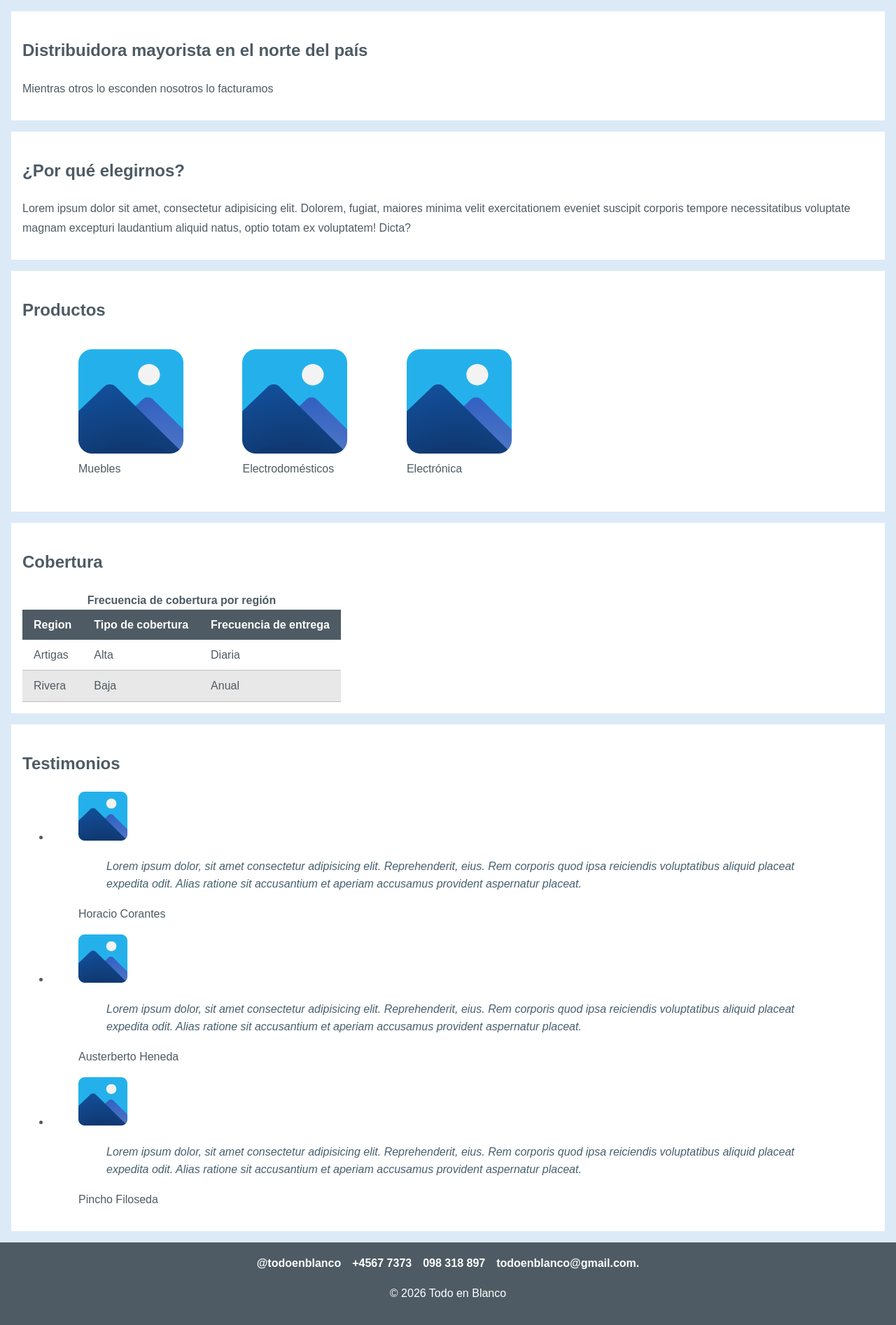
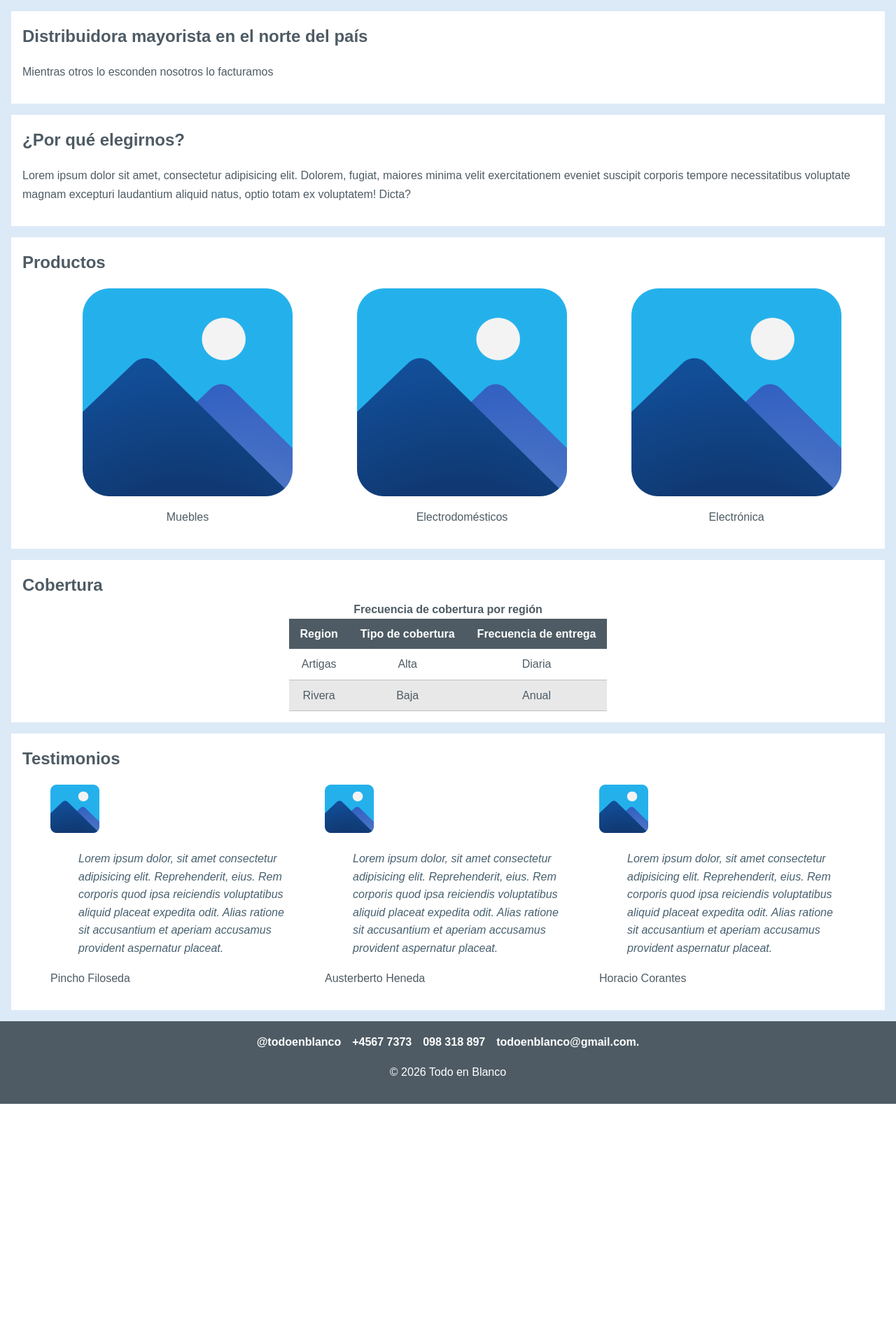
Before and after one commit to sideW-Nico/sistema-elvis-tek, a PHP site: page / in a window 1280 px wide. Shown: the part 56-1949 px from the top of the page at 70% size. After the commit the page ends 1633 px from the top, so only its background shows below. Run offline with PHP 8.4, Linux system fonts and the light colour scheme.

Commit message:
style: Estilizando el index

```diff
--- a/proyecto/assets/css/paginaInicio.css
+++ b/proyecto/assets/css/paginaInicio.css
@@ -1,16 +1,52 @@
-.listaProductos li{
-  display: inline-block;
+h2 {
+  margin: 0;
+}
+
+.imagenProducto {
+  max-width: 300px;
+  height: auto;
+}
+
+.cajaTablaCobertura {
+  display: flex;
+  justify-content: center;
+}
+
+table {
+  text-align: center;
+}
+
+.listaProductos, .listaTestimonios {
+  display: flex;
+  list-style-type: none;
+}
+
+.listaProductos {
+  flex-direction: row;
+  justify-content: space-around;
+}
+
+.listaProductos li figure {
+  display: flex;
+  flex-direction: column;
+  align-items: center;
+  gap: 1rem;
+  margin: 0;
+}
+
+.listaTestimonios {
+  flex-direction: row-reverse;
+  justify-content: space-between;
 }
 
 .testimonio blockquote {
-    color: var(--medio);
-    font-style: italic;
-    line-height: 1.6;
+  color: var(--medio);
+  font-style: italic;
+  line-height: 1.6;
 }
 
-.imagenProducto {
-    max-width: 150px;
-    height: auto;
+.testimonio {
+  margin: 0;
 }
 
 .testimonio img {
```
